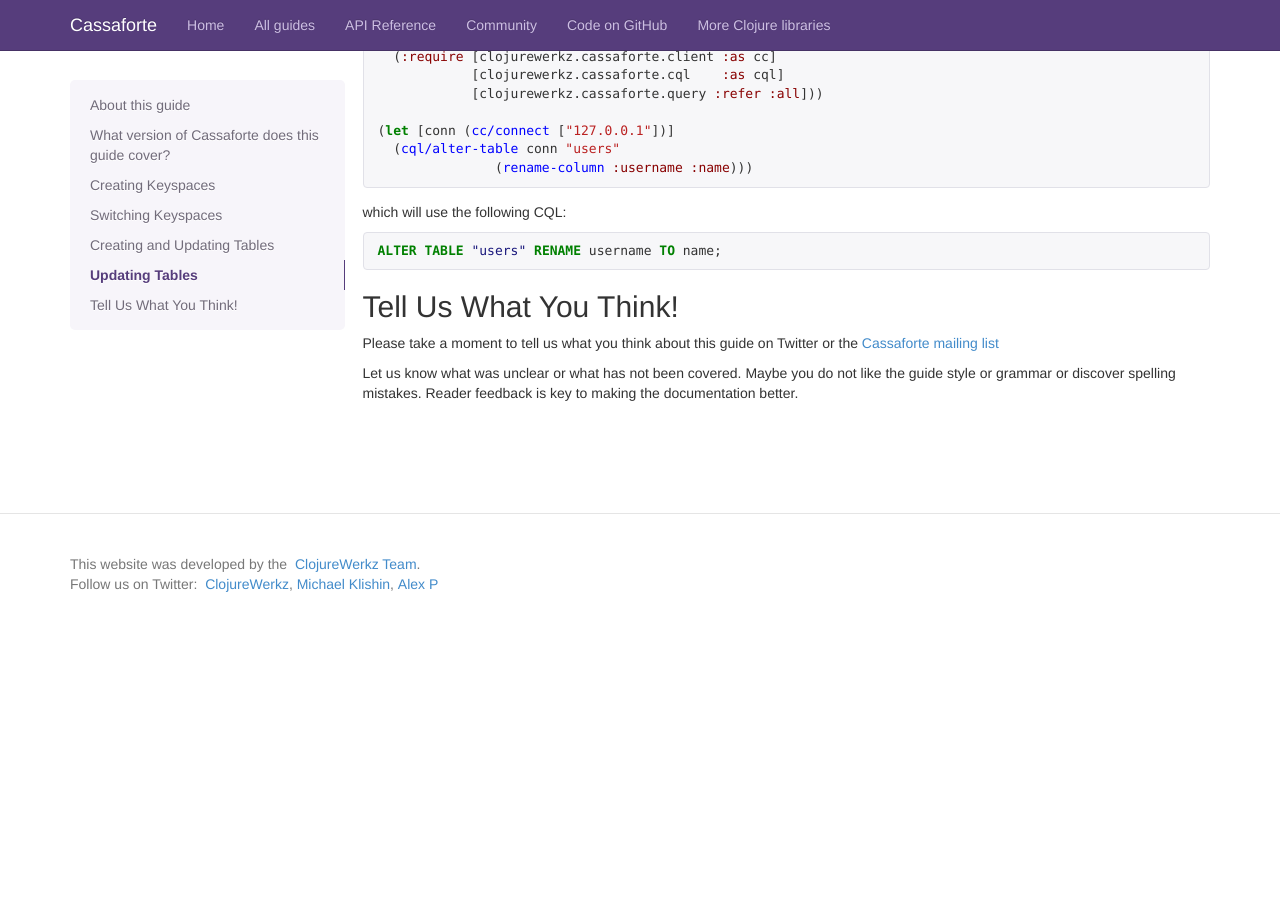
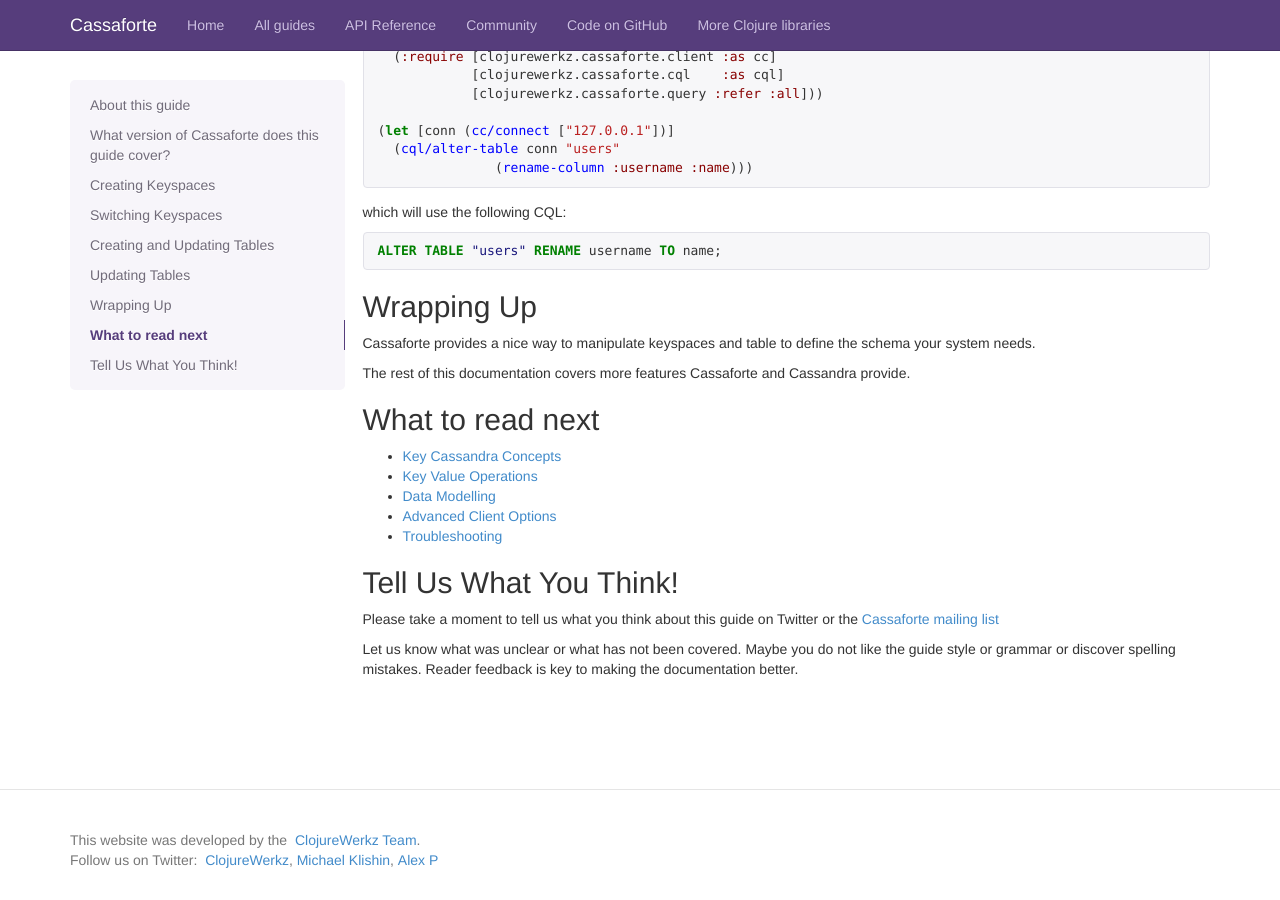
Before and after one commit to clojurewerkz/cassaforte.docs, a Jekyll site: the page built from articles/schema_operations.md, in a window 1280 px wide and 900 px high, scrolled down 2721 px. Built offline with Jekyll 4.4.1, drawn with Linux system fonts in a browser that asks for light colours; some web fonts are replaced; Markdown is read by kramdown in place of the engine named in the settings; before the commit the page ends 3345 px from its top, so only the background shows below that.

Commit message:
Add Wrapping Up and What to Read Next sections

````diff
--- a/articles/schema_operations.md
+++ b/articles/schema_operations.md
@@ -191,3 +191,20 @@ which will use the following CQL:
 ```sql
 ALTER TABLE "users" RENAME username TO name;
 ```
+
+## Wrapping Up
+
+Cassaforte provides a nice way to manipulate
+keyspaces and table to define the schema your system needs.
+
+The rest of this documentation covers more features Cassaforte and
+Cassandra provide.
+
+
+## What to read next
+
+  * [Key Cassandra Concepts](/articles/cassandra_concepts.html)
+  * [Key Value Operations](/articles/kv.html)
+  * [Data Modelling](/articles/data_modelling.html)
+  * [Advanced Client Options](/articles/advanced_client_options.html)
+  * [Troubleshooting](/articles/troubleshooting.html)
````
